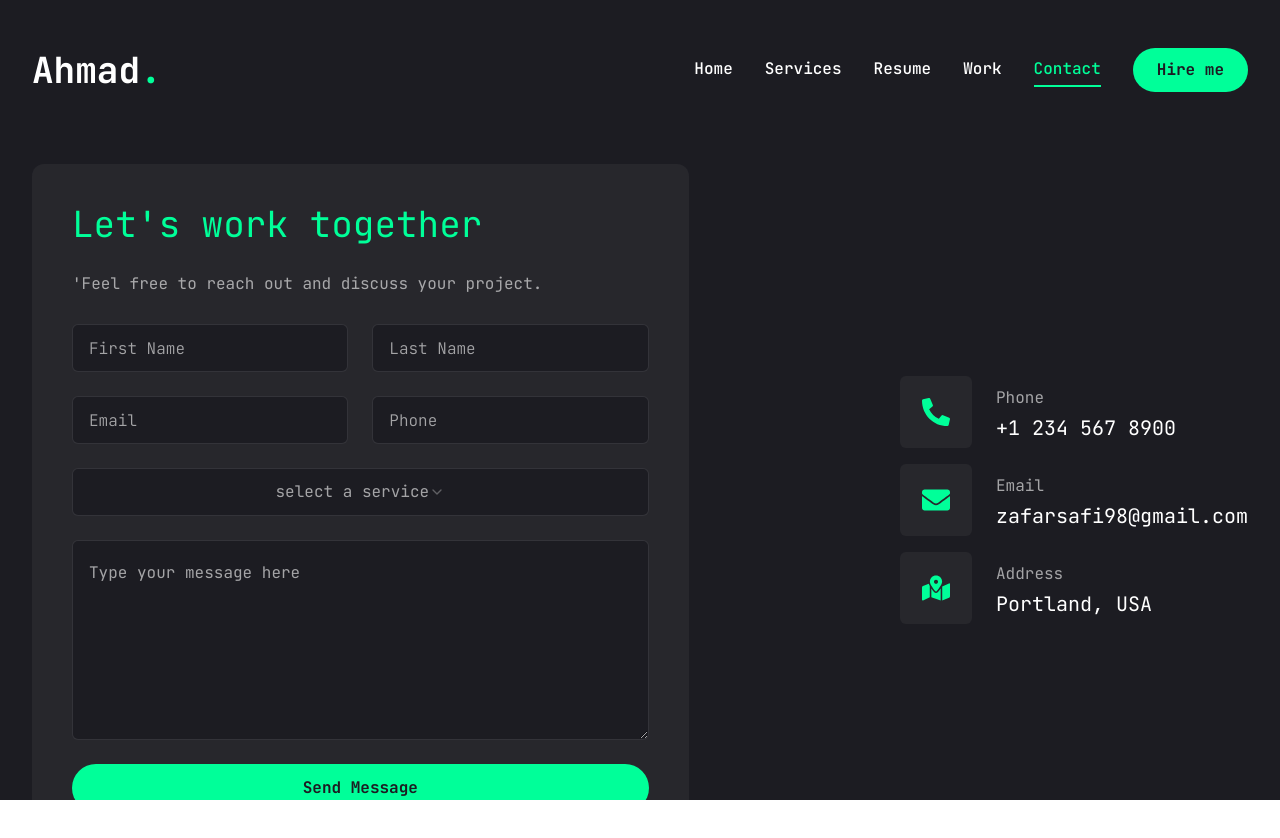
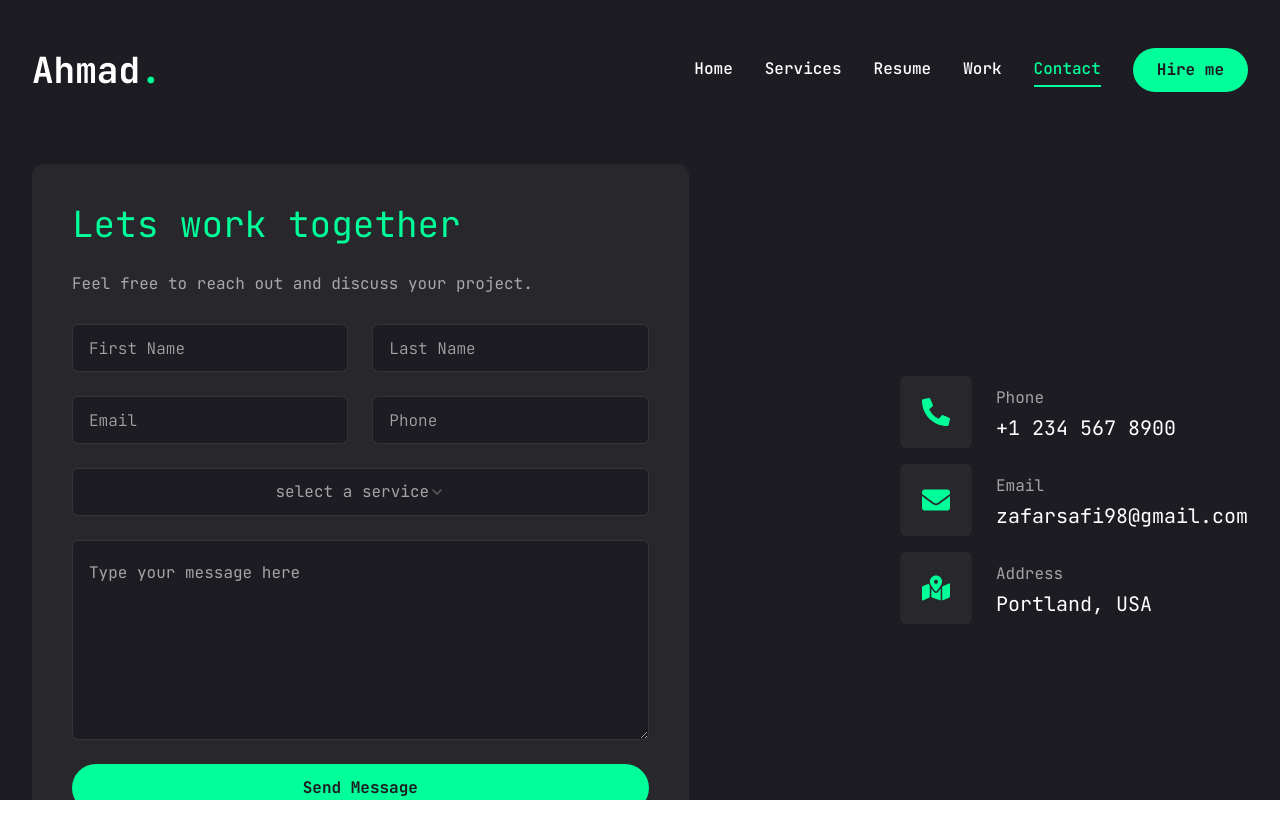
Before and after one commit to ahmadagah/godaddyNextPortfolio, a Next.js app: page /contact in a window 1280 px wide. Shown: the top 838 px of the page. Built offline with nearby package versions, Linux system fonts and the light colour scheme.

Commit message:
apostrophiRemoved

```diff
--- a/app/contact/page.jsx
+++ b/app/contact/page.jsx
@@ -60,10 +60,10 @@ const Contacts = () => {
           <div className='xl:w-[54%] order-2 xl:order-none'>
             <form className='flex flex-col gap-6 p-10 bg-[#27272c] rounded-xl'>
               <h3 className='text-4xl text-accent'>
-                Let&apos;s work together
+                Lets work together
               </h3>
               <p className='text-white/60'>
-                'Feel free to reach out and
+                Feel free to reach out and
                 discuss your project.
               </p>
               {/*  input fields */}
--- a/app/page.js
+++ b/app/page.js
@@ -16,20 +16,19 @@ const Home = () => {
               Sofware Developer
             </span>
             <h1 className='h1'>
-              Hello I'm <br />
+              Hello I am <br />
               <span className='text-accent'>
                 Ahmad Agah
               </span>
             </h1>
             <p className='max-w-[500px] mb-9 text-white/80'>
-              {' '}
-              I&apos;m a software developer with a
+              I am a software developer with a
               passion for creating innovative
               solutions. I have worked on a
               variety of projects, from web
               applications to mobile apps. I am
               always looking for new challenges
-              and opportunities to learn and grow.{' '}
+              and opportunities to learn and grow.
             </p>
             {/* button and socials */}
             <div className='flex flex-col xl:flex-row items-center gap-8'>
```
